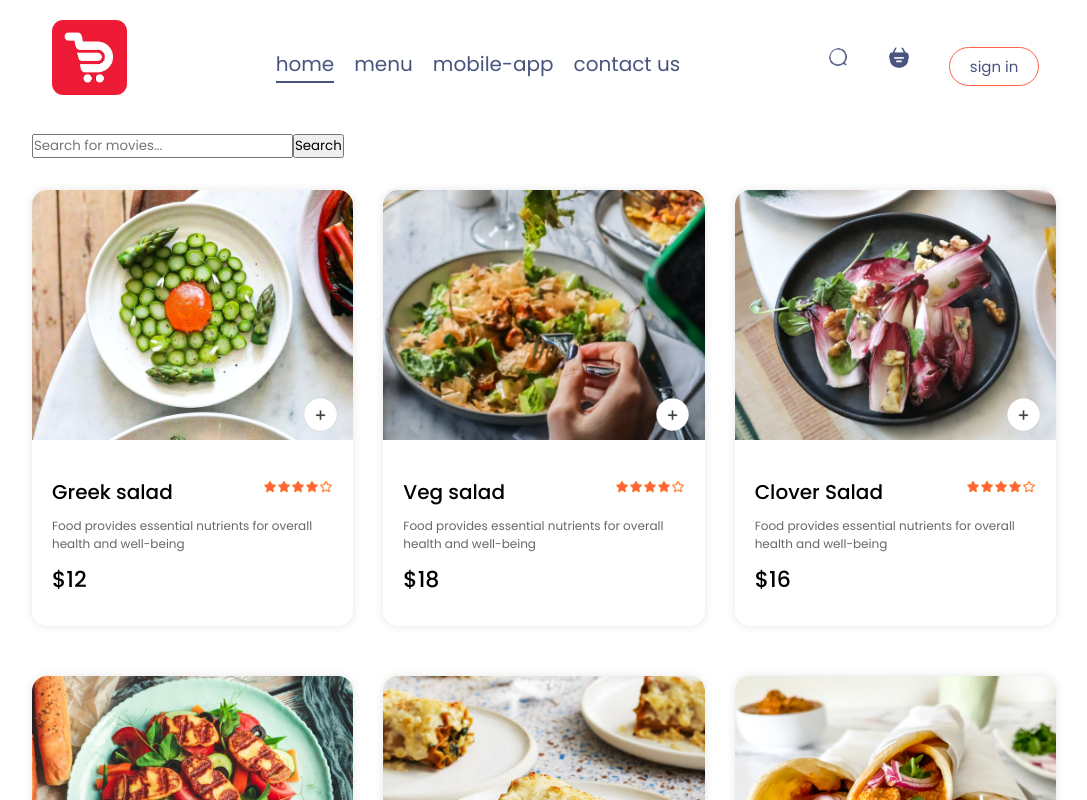
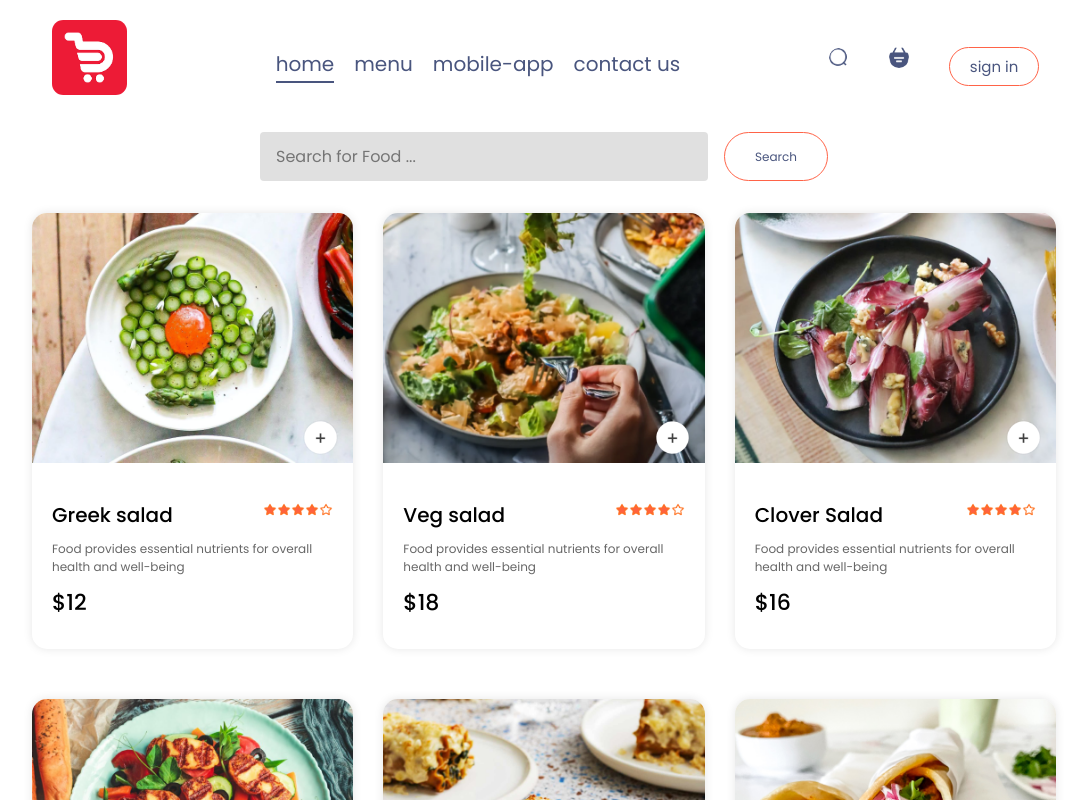
Before and after one commit to la3t0Masoud/Food-Del, a React (Vite) app in the folder frontend/: page /SearchBar in a window 1280 px wide. Shown: the top 800 px of the page, without its empty margins (96-1183 px from the left). Built offline with nearby package versions, Linux system fonts and the light colour scheme.

Commit message:
SearchBar some css applyed

```diff
--- a/frontend/src/components/Navbar/Navbar.css
+++ b/frontend/src/components/Navbar/Navbar.css
@@ -3,9 +3,7 @@
     display: flex;
     justify-content: space-between;
     align-items: center;
-}
-.navbar{
-    width: 90%;
+    width: 100%;
 }
 .navBar-logo-img{
     width: 62px;
--- a/frontend/src/pages/SearchBar/SearchBar.css
+++ b/frontend/src/pages/SearchBar/SearchBar.css
@@ -0,0 +1,36 @@
+.search-form {
+  max-width: 600px;
+  margin: 0 auto 2rem;
+  display: flex;
+  gap: 1rem;
+  padding: 0 1rem;
+  box-sizing: border-box;
+}
+.search-input {
+  flex: 1;
+  padding: 0.75rem 1rem;
+  border: none;
+  border-radius: 4px;
+  background-color: #e0e0e0;
+  color: black;
+  font-size: 1rem;
+}
+
+.search-input:focus {
+  outline: none;
+  box-shadow: 0 0 0 2px #949494;
+}
+.search-button {
+    background: transparent;
+    font-size: 12px;
+    color: #49557e;
+    border: 1px solid tomato;
+    padding: 10px 30px;
+    border-radius: 50px;
+    cursor: pointer;
+    transition: 0.3s;
+}
+.search-button:hover {
+    background-color: #fff4f2;
+    transition: 0.3s;
+}
--- a/frontend/src/pages/SearchBar/SerachBar.jsx
+++ b/frontend/src/pages/SearchBar/SerachBar.jsx
@@ -2,8 +2,7 @@ import React,{useContext,useState,useEffect} from 'react'
 import Navbar from '../../components/Navbar/Navbar'
 import FoodItem from '../../components/FoodItem/FoodItem'
 import { StoreContext } from '../../context/StoreContext'
-import { food_list } from "../../assets/assets";
-
+import './SearchBar.css'
 
 const SerachBar = () => {
 
@@ -24,7 +23,7 @@ const SerachBar = () => {
         <form onSubmit={handleSearch} className='search-form'>
             <input
                 type="text"
-                placeholder='Search for movies...'
+                placeholder='Search for Food ...'
                 className="search-input"
             />
             <button type='submit' className="search-button">Search</button>
```
